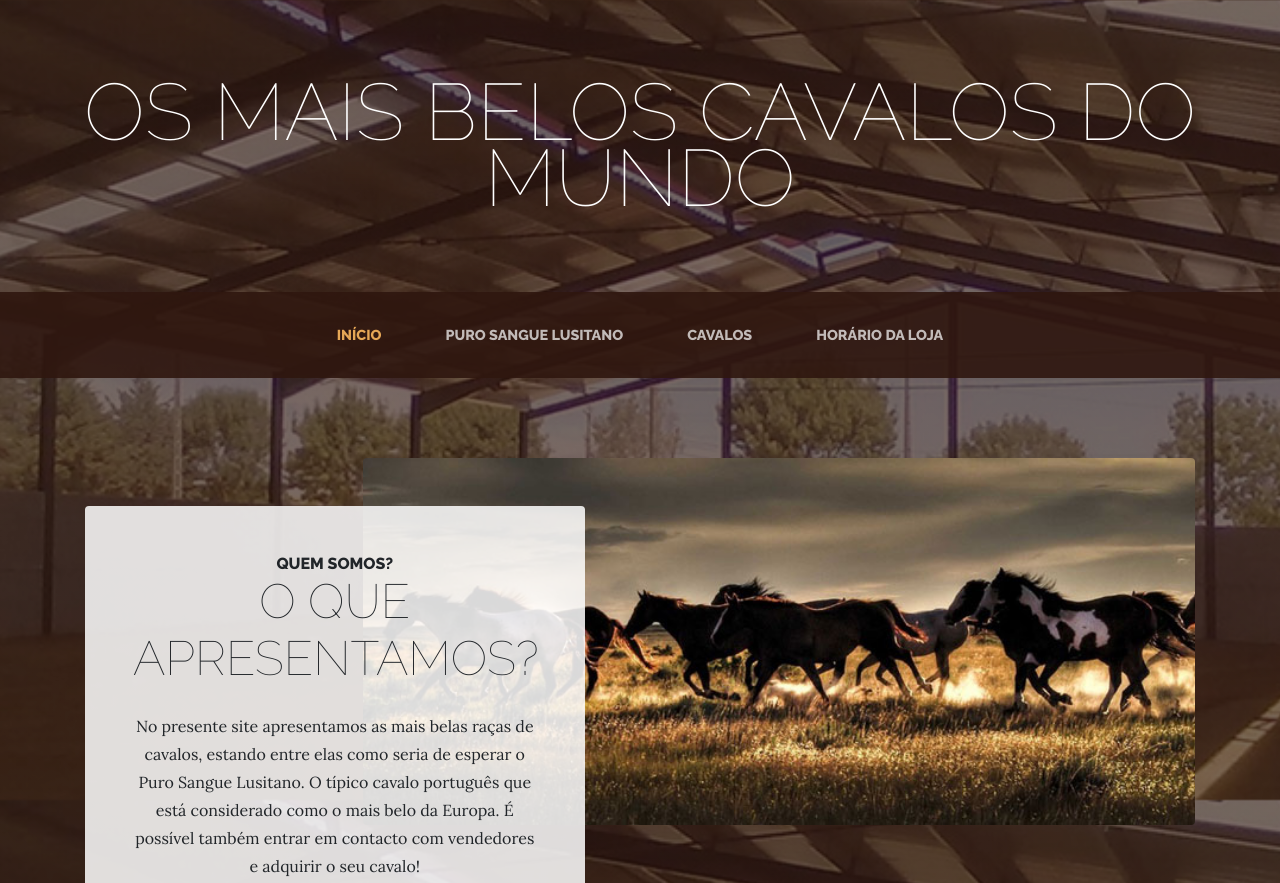
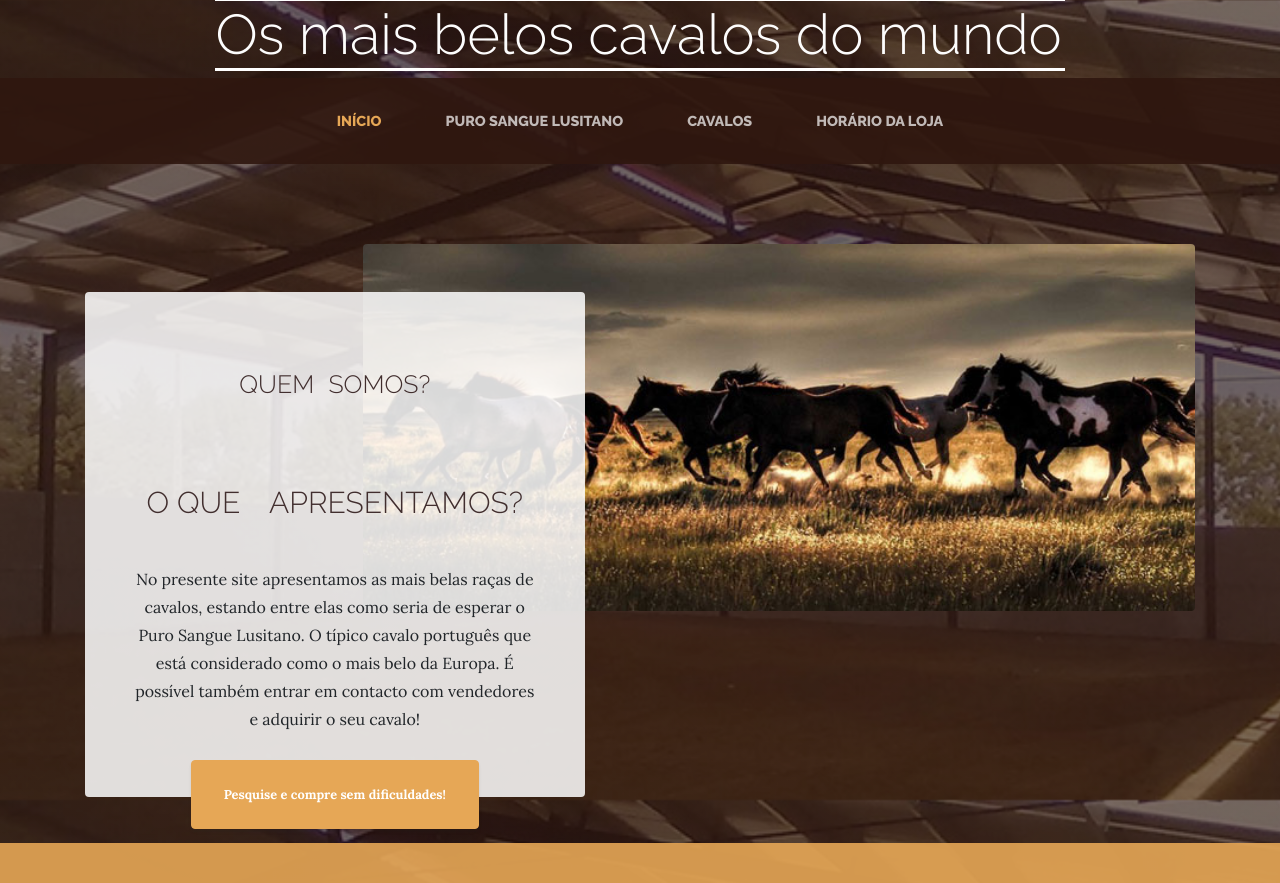
Before and after one commit to Americo21254/Racas-Equestres, a website: page index.html in a window 1280 px wide. Shown: the top 883 px of the page. Drawn offline with nearby package versions, Linux system fonts and the light colour scheme.

Commit message:
Alteração 10

```diff
--- a/index.html
+++ b/index.html
@@ -19,15 +19,73 @@
 
   <!-- Custom styles for this template -->
   <link href="css/business-casual.min.css" rel="stylesheet">
+<style type="text/css">
 
+
+  .ml5 {
+  position: relative;
+  font-weight: 300;
+  font-size: 3.5em;
+  color: #402d2d;
+}
+
+.ml5 .text-wrapper {
+  position: relative;
+  display: inline-block;
+  padding-top: 0.1em;
+  padding-right: 0.05em;
+  padding-bottom: 0.15em;
+  line-height: 1em;
+}
+
+.ml5 .line {
+  position: absolute;
+  left: 0;
+  top: 0;
+  bottom: 0;
+  margin: auto;
+  height: 3px;
+  width: 100%;
+  background-color: white;
+  transform-origin: 0.5 0;
+}
+
+.ml5 .ampersand {
+  font-family: Baskerville, "EB Garamond", serif;
+  font-style: italic;
+  font-weight: 400;
+  width: 1em;
+  margin-right: -0.1em;
+  margin-left: -0.1em;
+}
+
+.ml5 .letters {
+  display: inline-block;
+  opacity: 0;
+}
+.branco{color:white;}
+.z{font-size: 25px;}
+.w{font-size: 30px;}
+</style>
 </head>
 
 <body>
+<!--
+  <h1 class="site-heading text-center text-white d-none d-lg-block">
 
-  <h1 class="site-heading text-center text-white d-none d-lg-block">
     <span class="site-heading-lower">Os mais belos cavalos do mundo</span>
+
+
   </h1>
-
+-->
+<h5 class="ml5 text-center">
+  <span class="text-wrapper">
+    <span class="line line1 branco"></span>
+    <span class="letters letters-left branco">Os mais belos</span>
+    <span class="letters letters-right branco">cavalos do mundo</span>
+    <span class="line line2 branco"></span>
+  </span>
+</h5>
   <!-- Navigation -->
   <nav class="navbar navbar-expand-lg navbar-dark py-lg-4" id="mainNav">
     <div class="container">
@@ -62,8 +120,22 @@
         <img class="intro-img img-fluid mb-3 mb-lg-0 rounded" src="img/intro.jpg" alt="">
         <div class="intro-text left-0 text-center bg-faded p-5 rounded">
           <h2 class="section-heading mb-4">
-            <span class="section-heading-upper">Quem somos?</span>
-            <span class="section-heading-lower">O que apresentamos?</span>
+            <span class="section-heading-upper">
+<div class="ml5 text-center">
+
+    <span class="letters letters-left z">Quem</span>
+    <span class="letters letters-right z">somos?</span>
+
+</div>
+
+ </span>
+
+<div class="ml5 text-center">
+
+    <span class="letters letters-left w">O que</span>
+    <span class="letters letters-right w">apresentamos?</span>
+
+</div>
           </h2>
           <p class="mb-3">No presente site apresentamos as mais belas raças de cavalos, estando entre elas como seria de esperar o Puro Sangue Lusitano. O típico cavalo português que está considerado como o mais belo da Europa. É possível também entrar em contacto com vendedores e adquirir o seu cavalo!
           </p>
@@ -74,15 +146,36 @@
       </div>
     </div>
   </section>
-
+  <br><br>
+<br>
   <section class="page-section cta">
     <div class="container">
       <div class="row">
         <div class="col-xl-9 mx-auto">
           <div class="cta-inner text-center rounded">
             <h2 class="section-heading mb-4">
-              <span class="section-heading-upper">Da nossa página</span>
-              <span class="section-heading-lower">Para si!</span>
+              <span class="section-heading-upper">
+<span class="ml5 text-center">
+
+    <span class="letters letters-left w">Da nossa</span>
+    <span class="letters letters-right w">página</span>
+
+</span>
+
+
+
+            </span>
+              <span class="section-heading-lower">
+<span class="ml5 text-center">
+
+    <span class="letters letters-left w">Para</span>
+    <span class="letters letters-right w">Si!</span>
+
+</span>
+
+
+
+            </span>
             </h2>
             <p class="mb-0">Quando navega na nossa página é-lhe possível descobrir várias raças das mais belas e na distância de um click entrar em contato connosco para adquirir um belissímo animal!</p>
           </div>
@@ -100,6 +193,47 @@
   <!-- Bootstrap core JavaScript -->
   <script src="vendor/jquery/jquery.min.js"></script>
   <script src="vendor/bootstrap/js/bootstrap.bundle.min.js"></script>
+  <script src="https://cdnjs.cloudflare.com/ajax/libs/animejs/2.0.2/anime.min.js"></script>
+<script type="text/javascript">anime.timeline({loop: true})
+  .add({
+    targets: '.ml5 .line',
+    opacity: [0.5,1],
+    scaleX: [0, 1],
+    easing: "easeInOutExpo",
+    duration: 700
+  }).add({
+    targets: '.ml5 .line',
+    duration: 600,
+    easing: "easeOutExpo",
+    translateY: (el, i) => (-0.625 + 0.625*2*i) + "em"
+  }).add({
+    targets: '.ml5 .ampersand',
+    opacity: [0,1],
+    scaleY: [0.5, 1],
+    easing: "easeOutExpo",
+    duration: 600,
+    offset: '-=600'
+  }).add({
+    targets: '.ml5 .letters-left',
+    opacity: [0,1],
+    translateX: ["0.5em", 0],
+    easing: "easeOutExpo",
+    duration: 600,
+    offset: '-=300'
+  }).add({
+    targets: '.ml5 .letters-right',
+    opacity: [0,1],
+    translateX: ["-0.5em", 0],
+    easing: "easeOutExpo",
+    duration: 600,
+    offset: '-=600'
+  }).add({
+    targets: '.ml5',
+    opacity: 0,
+    duration: 1000,
+    easing: "easeOutExpo",
+    delay: 1000
+  });</script>
 
 </body>
 
```
Also changed, not shown: PSL.html (+53 -2 lines).
